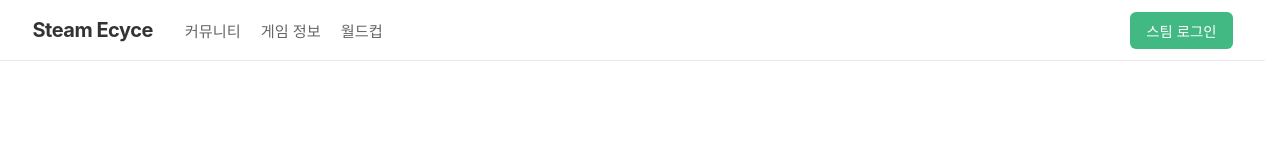
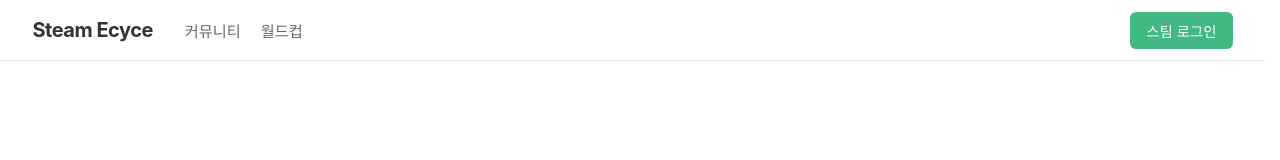
Before and after one commit to ssafyswh/steam-ecyce, a Vue app in the folder FrontEnd/: page / in a window 1280 px wide. Shown: the top 160 px of the page. Built offline with nearby package versions, Linux system fonts and the light colour scheme.

Commit message:
[fix] Deactivate router link to gameinfo in navbar
게임 정보 탭 비활성화

```diff
--- a/FrontEnd/src/App.vue
+++ b/FrontEnd/src/App.vue
@@ -10,7 +10,7 @@
           <!-- 네비게이션 메뉴 추가 -->
           <nav class="nav-menu">
             <router-link to="/community" class="nav-link">커뮤니티</router-link>
-            <router-link to="/gameinfo" class="nav-link">게임 정보</router-link>
+            <!-- <router-link to="/gameinfo" class="nav-link">게임 정보</router-link> -->
             <router-link to="/worldcup" class="nav-link">월드컵</router-link>
             <router-link v-if="authStore.isAuthenticated" to="/library" class="nav-link">
               라이브러리
```
